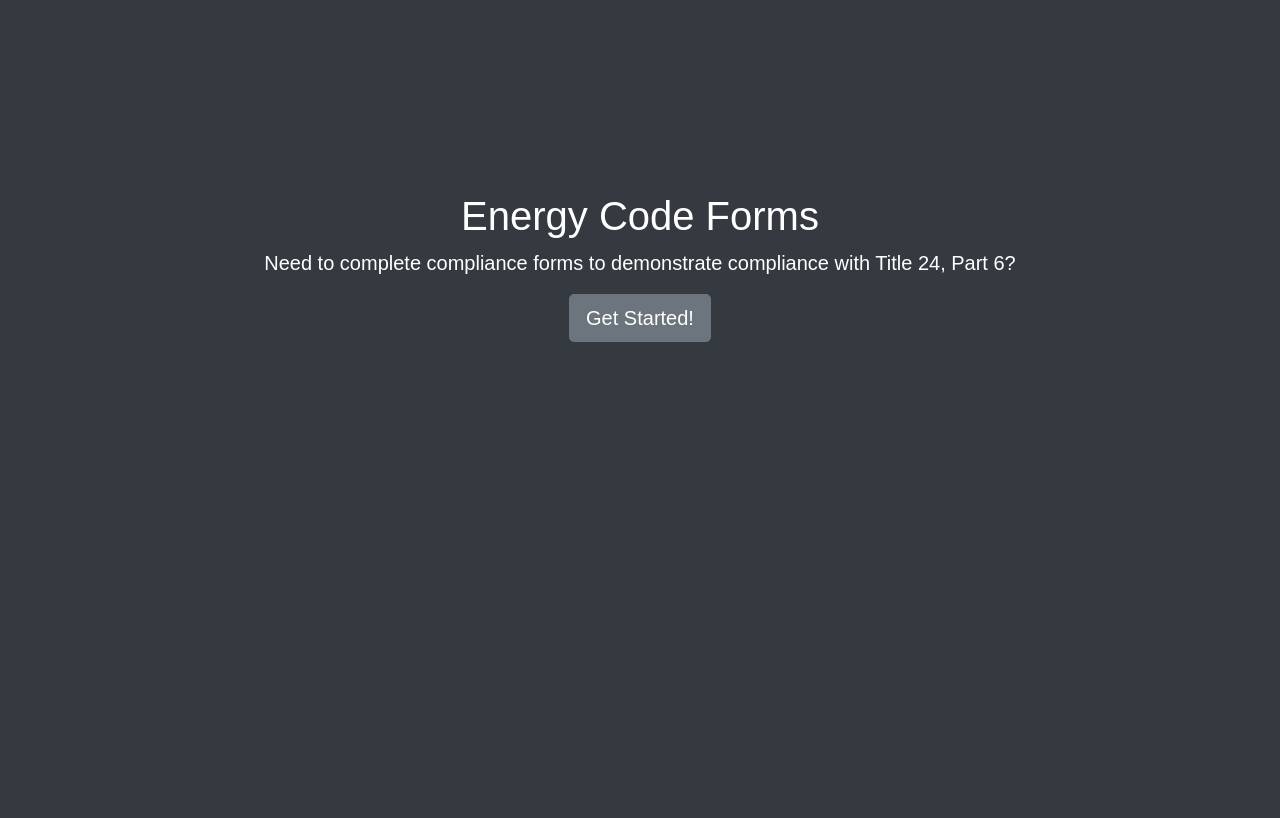
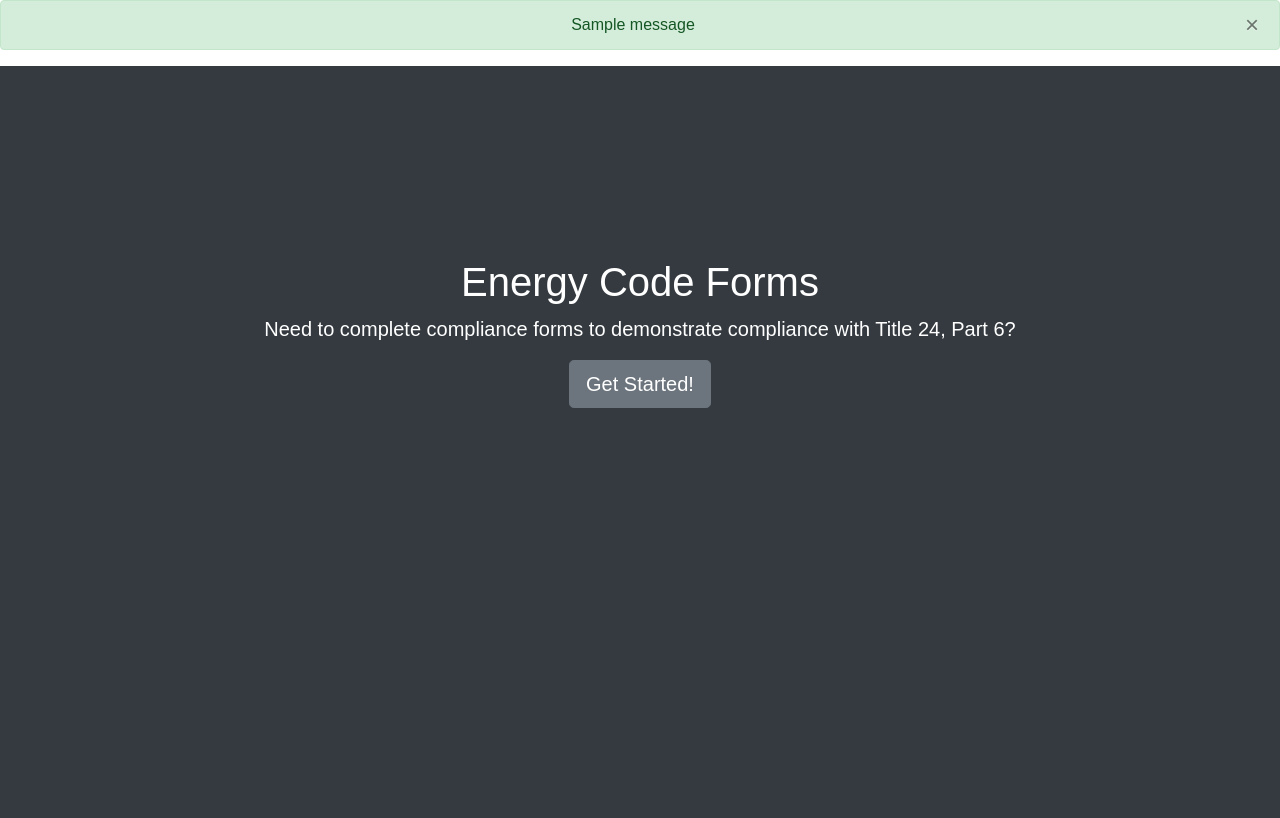
Before and after one commit to BenLalor/LTS_ComplianceSoftware_VanillaJavascript, a Flask app: page / in a window 1280 px wide. Shown: the part 56-874 px from the top of the page. Before the commit the page ends 398 px from the top, so only its background shows below. Run offline with Flask 2, Linux system fonts and the light colour scheme; tables that the repository leaves empty hold one stand-in row (values such as "Sample post"); one stand-in notice (Sample message) is shown; parts of the project's set-up code (start-up, migrations or seed data) failed here and were passed over; some libraries are stand-ins or nearby versions.

Commit message:
- Add database table - Flash message if already logged in

```diff
--- a/lts.py
+++ b/lts.py
@@ -1,7 +1,8 @@
-from flask import Flask, render_template, Blueprint, request
+from flask import Flask, render_template, Blueprint, request, flash, redirect, url_for
 from flask_sqlalchemy import SQLAlchemy
 from os import path
-
+from flask_login import UserMixin
+import models  # THIS COULD BE WRONG BECAUSE I AM NOT USING THE WEBSSITE PACKAGE. See 1:30 in the video
 
 app = Flask(__name__)
 app.secret_key = "myKey123"
@@ -11,11 +12,9 @@ app.config["SQLALCHEMY_DATABASE_URI"] = "sqlite:///{DB_NAME}"
 app.config["SQLALCHEMY_TRACK_MODIFICATIONS"] = False
 db.init_app(app)
 
-import models  # THIS COULD BE WRONG BECAUSE I AM NOT USING THE WEBSSITE PACKAGE. See 1:30 in the video
-
 
 # Represents the database table for user login information
-class users(db.Model):
+class users(db.Model, UserMixin):
     _id = db.Column("id", db.Integer, primary_key=True)
     email = db.Column(db.String(100))
     password = db.Column(db.String(100))
@@ -47,17 +46,6 @@ def comingSoon():
 # Path to login page
 @app.route("/login", methods=["POST", "GET"])
 def login():
-    if request.method == "POST":
-        email = request.form.get("email")
-        password = request.form.get("password")
-        if users.query.filter_by(email=email).first() is not None:
-            # FIX ME - Call the function rather than directly rendering the template
-            return render_template("userAlreadyExists.html")
-        else:
-            usr = users(email, password)
-            db.session.add(usr)
-            db.session.commit()
-
     return render_template("login.html")
 
 
@@ -72,22 +60,35 @@ def logout():
 def signup():
     if request.method == "POST":
         email = request.form.get("email")
-        firstName = request.form.get("firstName")
         password1 = request.form.get("password1")
         password2 = request.form.get("password2")
+        # FIX ME - Check to see if password 1 and password 2 are the same. If not, flash a warning an don't save to database
+        if users.query.filter_by(email=email).first() is not None:
+            flash("Account already exists with that email", category="error")
+            # FIX ME - Call the function rather than directly rendering the template
+            # return render_template("userAlreadyExists.html")
+        else:
+            flash("Account created!", category="success")
+            usr = users(email, password1)
+            db.session.add(usr)
+            db.session.commit()
+            return redirect(url_for("home"))
     return render_template("signup.html")
 
 
+# Path to view database data
 @app.route("/viewUsers")
 def viewUsers():
     return render_template("viewUsers.html", values=users.query.all())
 
 
+# Path to show that the user already exists
 @app.route("/userAlreadyExists")
 def userAlreadyExists():
     return render_template("userAlreadyExists.html")
 
 
+# Run the application
 if __name__ == "__main__":
     # create the database if it doesn't already exist
     db.create_all()
--- a/templates/base.html
+++ b/templates/base.html
@@ -81,7 +81,24 @@
         </ul>
       </div>
     </nav>
-    {% block content %}{% endblock %}
+    {% with messages = get_flashed_messages(with_categories=true) %} {% if
+    messages %} {% for category, message in messages %} {% if category ==
+    'error' %}
+    <div class="alert alert-danger alter-dissmissable fade show" role="alert">
+      {{ message }}
+      <button type="button" class="close" data-dismiss="alert">
+        <span aria-hidden="true">&times;</span>
+      </button>
+    </div>
+    {% else %}
+    <div class="alert alert-success alter-dissmissable fade show" role="alert">
+      {{ message }}
+      <button type="button" class="close" data-dismiss="alert">
+        <span aria-hidden="true">&times;</span>
+      </button>
+    </div>
+    {% endif %} {% endfor %} {% endif %}{% endwith %}{% block content %}{%
+    endblock %}
     <!-- Bootstrap core JavaScript
         ================================================== -->
     <!-- Placed at the end of the document so the pages load faster -->
```
